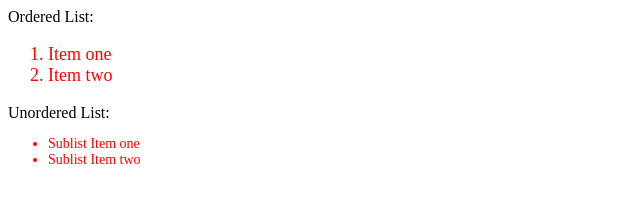
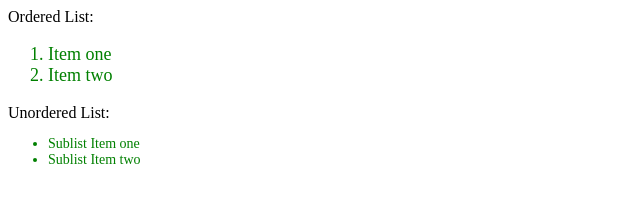
Before and after one commit to IniyaMaya/lecture1, a plain HTML site: page git/variables/variables.html in a window 1280 px wide. Shown: the whole page, without its empty margins (0-640 px from the left). Drawn offline with Linux system fonts and the light colour scheme.

```diff
--- a/git/variables/variables.css
+++ b/git/variables/variables.css
@@ -1,8 +1,8 @@
 ul{
     font-size: 14px;
-    color: red;
+    color: green;
 }
 ol{
     font-size: 18px;
-    color: red;
+    color: green;
 }
```
